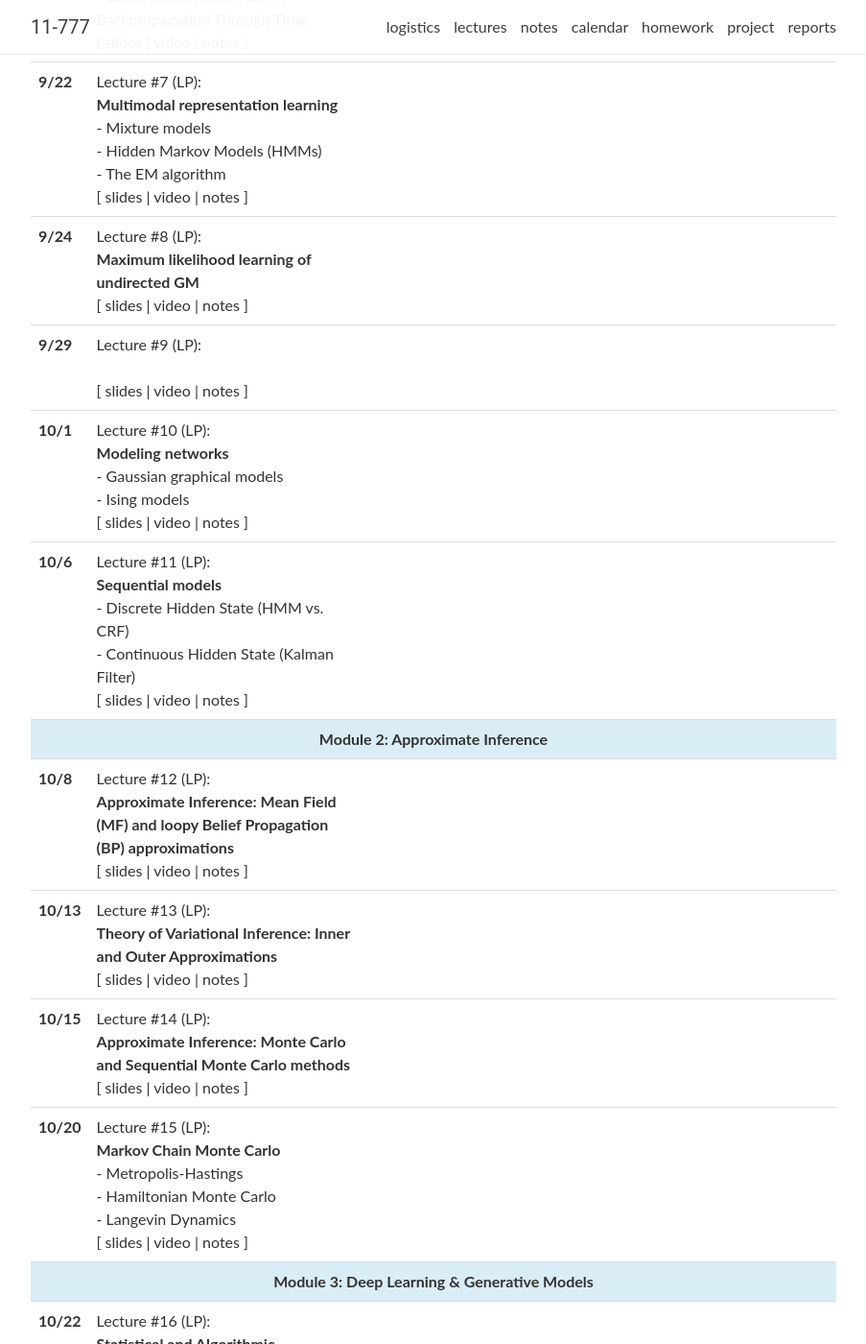
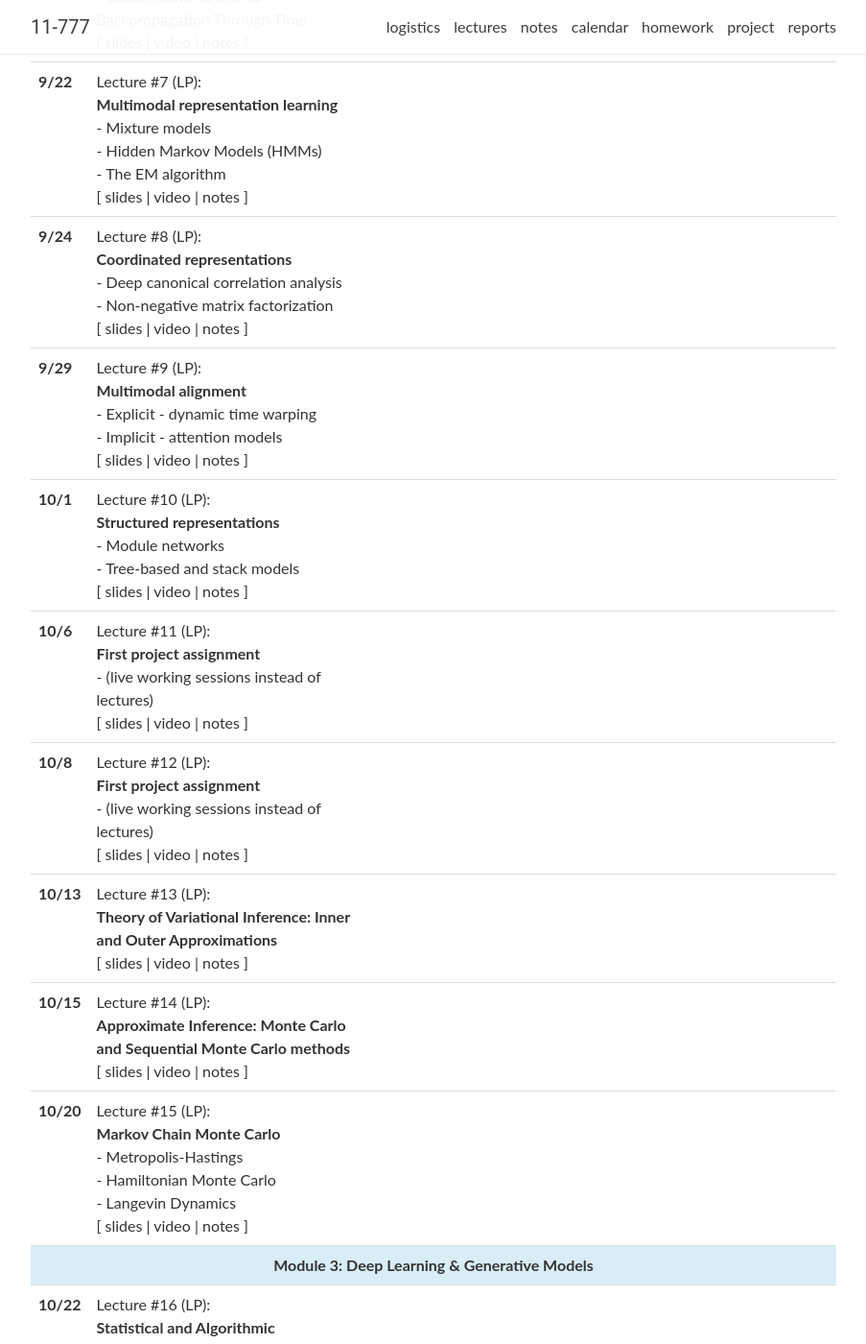
Before and after one commit to pliang279/mmml-course, a Jekyll site: the page built from _pages/lectures.md, in a window 1280 px wide and 1400 px high, scrolled down 1036 px. Shown: the whole window at 96% size, without its empty margins (188-1091 px from the left). Built offline with Jekyll 4.4.1, drawn with Linux system fonts in a browser that asks for light colours; nearby versions of some CDN libraries; comment, search, counter and statistics services are not loaded.

Commit message:
Update lectures.yml

```diff
--- a/_data/lectures.yml
+++ b/_data/lectures.yml
@@ -95,7 +95,9 @@
 - date: 9/24
   lecturer: LP
   title: >
-    <strong>Maximum likelihood learning of undirected GM</strong>
+    <strong>Coordinated representations</strong> <br />
+    - Deep canonical correlation analysis <br />
+    - Non-negative matrix factorization
   slides:
   annotated:
   video:
@@ -105,7 +107,10 @@
 
 - date: 9/29
   lecturer: LP
-  title:
+  title: >
+    <strong>Multimodal alignment </strong> <br />
+    - Explicit - dynamic time warping <br />
+    - Implicit - attention models
   slides:
   annotated:
   video:
@@ -116,9 +121,9 @@
 - date: 10/1
   lecturer: LP
   title: >
-    <strong>Modeling networks</strong> <br>
-    - Gaussian graphical models <br>
-    - Ising models
+    <strong>Structured representations</strong> <br />
+    - Module networks <br />
+    - Tree-based and stack models
   slides:
   annotated:
   video:
@@ -129,9 +134,8 @@
 - date: 10/6
   lecturer: LP
   title: >
-    <strong>Sequential models</strong> <br />
-    - Discrete Hidden State (HMM vs. CRF) <br />
-    - Continuous Hidden State (Kalman Filter)
+    <strong>First project assignment</strong> <br />
+    -  (live working sessions instead of lectures)
   slides:
   annotated:
   video:
@@ -139,12 +143,11 @@
   readings:
   logistics:
 
-- title: "Module 2: Approximate Inference"
-
 - date: 10/8
   lecturer: LP
   title: >
-    <strong>Approximate Inference: Mean Field (MF) and loopy Belief Propagation (BP) approximations</strong>
+    <strong>First project assignment</strong> <br />
+    -  (live working sessions instead of lectures)
   slides:
   annotated:
   video:
```
